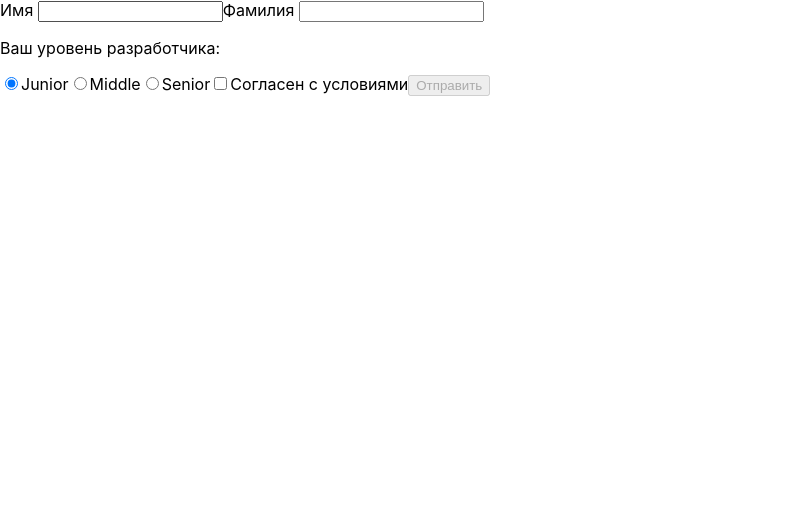
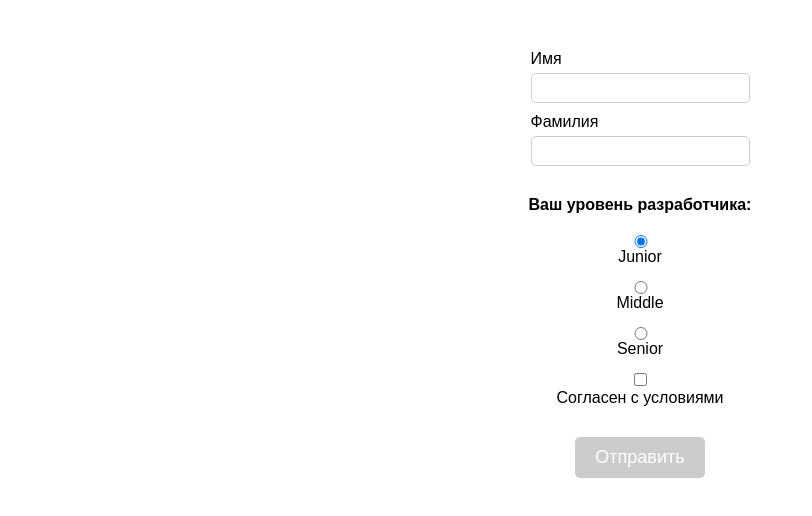
Before and after one commit to KostiantynFirst/react-form, a React (Create React App) app: page / in a window 1280 px wide. Shown: the top 516 px of the page, without its empty margins (0-812 px from the left). Built offline with nearby package versions, Linux system fonts and the light colour scheme.

Commit message:
Update form styses

```diff
--- a/src/components/Form/Form.jsx
+++ b/src/components/Form/Form.jsx
@@ -1,5 +1,6 @@
 import { Component } from "react";
-import { nanoid } from 'nanoid'
+import { nanoid } from 'nanoid';
+import { FormLabel, FormLabelInput, FormInput, FormParagraph, FormBtn } from "./Form.styled";
 
 
 export class Form extends Component {
@@ -46,73 +47,73 @@ export class Form extends Component {
 
         return (
 
-          <form onSubmit={this.hanleSubmit}>
+          <FormLabel onSubmit={this.hanleSubmit}>
 
-          <label htmlFor={this.nameInputId}>
-            Имя <input
+          <FormLabelInput htmlFor={this.nameInputId}>
+            Имя <FormInput
                   type="text"
                   name="name"
                   value={this.state.name}
                   onChange={this.handleChange}
                   id={this.nameInputId}
                 />
-          </label>
+          </FormLabelInput>
 
-          <label htmlFor={this.tagInputId} >
-            Фамилия <input
+          <FormLabelInput htmlFor={this.tagInputId} >
+            Фамилия <FormInput
                       type="text"
                       name="tag"
                       value={this.state.tag}
                       onChange={this.handleChange}
                       id={this.tagInputId}
                   />
-          </label>
+          </FormLabelInput>
 
-          <p>Ваш уровень разработчика:</p>
+          <FormParagraph>Ваш уровень разработчика:</FormParagraph>
 
-          <label>
-          <input
+          <FormLabelInput>
+          <FormInput
               type="radio"
               name='experience'
               value='junior'
               onChange={this.handleChange}
               checked={this.state.experience === 'junior'} />
               Junior
-          </label>
+          </FormLabelInput>
 
-          <label>
-          <input
+          <FormLabelInput>
+          <FormInput
               type="radio"
               name='experience'
               value='middle'
               onChange={this.handleChange}
               checked={this.state.experience === 'middle'} />
               Middle
-          </label>
+          </FormLabelInput>
 
-          <label>
-          <input
+          <FormLabelInput>
+          <FormInput
               type="radio"
               name='experience'
               value='senior'
               onChange={this.handleChange}
               checked={this.state.experience === 'senior'} />
               Senior
-          </label>
+          </FormLabelInput>
 
-          <label>
-          <input
+          <FormLabelInput>
+          <FormInput
               type="checkbox"
               name="licence"
               checked={this.state.licence}
               onChange={this.handleLicenceChange}
            />
            Согласен с условиями
-          </label>
+          </FormLabelInput>
 
-          <button type="submit" disabled={!this.state.licence}>Отправить</button>
+          <FormBtn type="submit" disabled={!this.state.licence}>Отправить</FormBtn>
 
-           </form>
+           </FormLabel>
 
 
 
--- a/src/components/Form/Form.styled.jsx
+++ b/src/components/Form/Form.styled.jsx
@@ -0,0 +1,42 @@
+import styled from "styled-components";
+
+export const FormLabel = styled.form`
+    display: flex;
+    flex-direction: column;
+    align-items: center;
+    font-family: Arial, sans-serif;
+    margin-top: 50px;
+`
+export const FormLabelInput = styled.label`
+    display: flex;
+    flex-direction: column;
+    margin-bottom: 10px;
+`
+
+export const FormInput = styled.input`
+    font-size: 16px;
+    padding: 5px;
+    border-radius: 5px;
+    border: 1px solid #ccc;
+    // width: 300px;
+    margin-top: 5px;
+`
+export const FormParagraph = styled.p`
+    margin-top: 20px;
+    font-weight: bold;
+`
+export const FormBtn = styled.button`
+    font-size: 18px;
+    padding: 10px 20px;
+    background-color: #008CBA;
+    color: #fff;
+    border: none;
+    border-radius: 5px;
+    cursor: pointer;
+    margin-top: 20px;
+
+    &:disabled {
+        background-color: #ccc;
+        cursor: not-allowed;
+    }
+`
```
